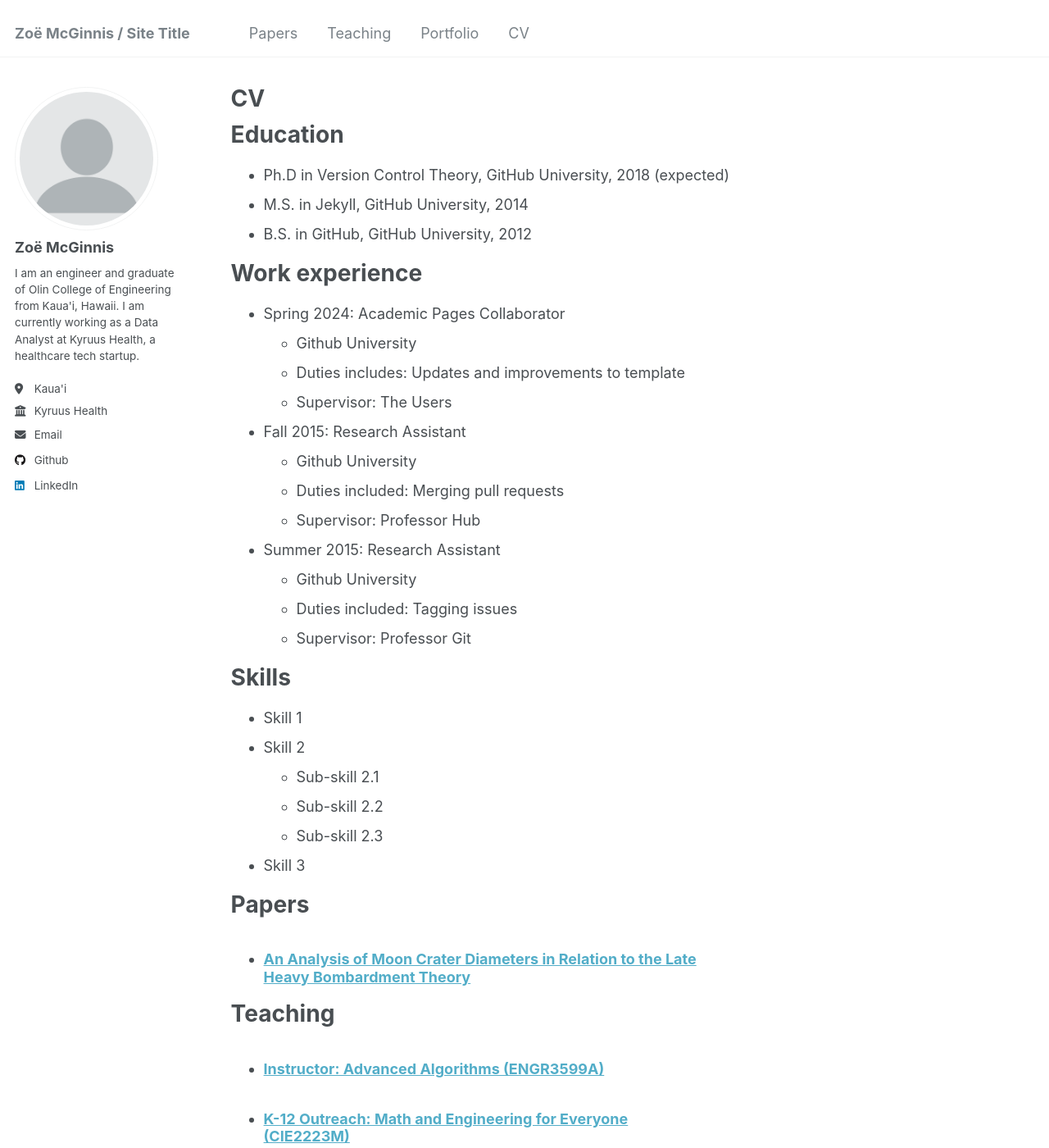
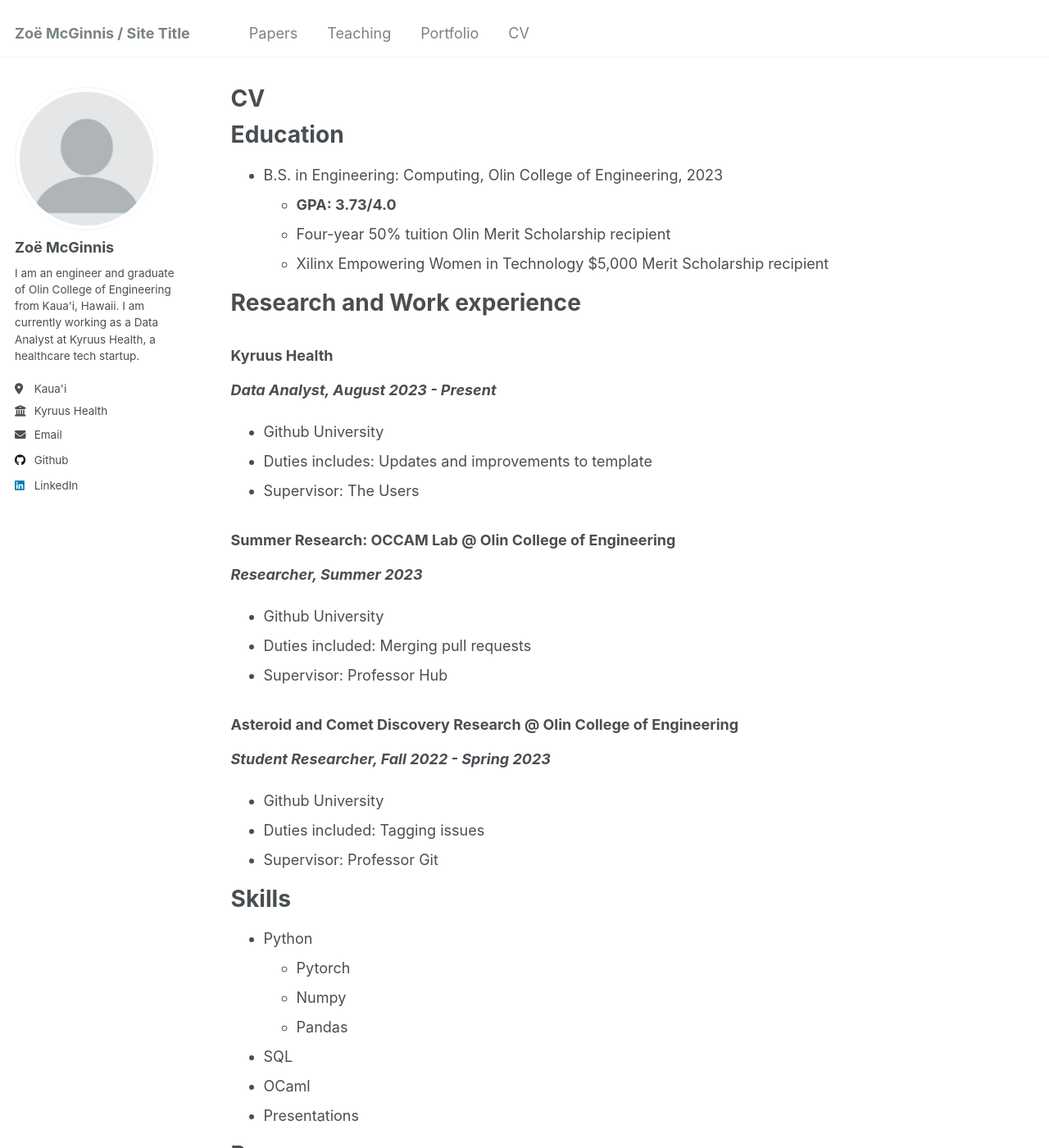
Before and after one commit to Mickmcginnis/zmcginnis, a Jekyll site: the page built from _pages/cv.md, in a window 1280 px wide and 1400 px high. Shown: the whole window at 82% size. Built offline with Jekyll 4.4.1, drawn with Linux system fonts in a browser that asks for light colours; some of the changed text lies outside the part shown.

Commit message:
Add work experience to cv

```diff
--- a/_pages/cv.md
+++ b/_pages/cv.md
@@ -11,35 +11,40 @@ redirect_from:
 
 Education
 ======
-* Ph.D in Version Control Theory, GitHub University, 2018 (expected)
-* M.S. in Jekyll, GitHub University, 2014
-* B.S. in GitHub, GitHub University, 2012
+* B.S. in Engineering: Computing, Olin College of Engineering, 2023
+  * __GPA: 3.73/4.0__
+  * Four-year 50% tuition Olin Merit Scholarship recipient
+  * Xilinx Empowering Women in Technology $5,000 Merit Scholarship recipient
 
-Work experience
+Research and Work experience
 ======
-* Spring 2024: Academic Pages Collaborator
+### Kyruus Health
+___Data Analyst, August 2023 - Present___
   * Github University
   * Duties includes: Updates and improvements to template
   * Supervisor: The Users
 
-* Fall 2015: Research Assistant
+### Summer Research: OCCAM Lab @ Olin College of Engineering
+___Researcher, Summer 2023___
   * Github University
   * Duties included: Merging pull requests
   * Supervisor: Professor Hub
 
-* Summer 2015: Research Assistant
+### Asteroid and Comet Discovery Research @ Olin College of Engineering
+___Student Researcher, Fall 2022 - Spring 2023___
   * Github University
   * Duties included: Tagging issues
   * Supervisor: Professor Git
 
 Skills
 ======
-* Skill 1
-* Skill 2
-  * Sub-skill 2.1
-  * Sub-skill 2.2
-  * Sub-skill 2.3
-* Skill 3
+* Python
+  * Pytorch
+  * Numpy
+  * Pandas
+* SQL
+* OCaml
+* Presentations
 
 Papers
 ======
@@ -52,7 +57,3 @@ Teaching
   <ul>{% for post in site.teaching reversed %}
     {% include archive-single-cv.html %}
   {% endfor %}</ul>
-
-Service and leadership
-======
-* Currently signed in to 43 different slack teams
```
